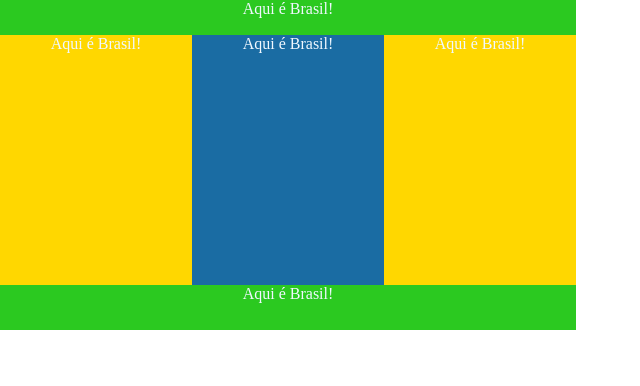
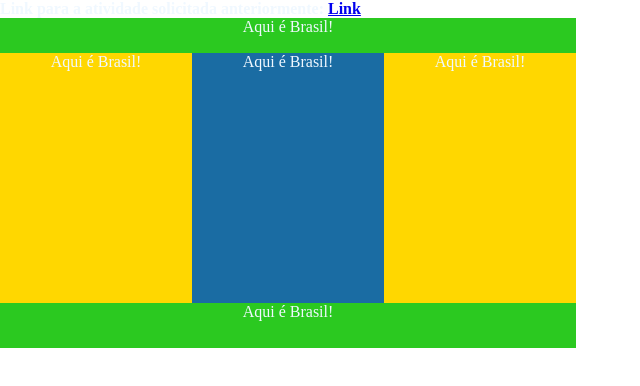
Before and after one commit to JotinhaSx/Joaopedro.web, a plain HTML site: page 09/index.html in a window 1280 px wide. Shown: the whole page, without its empty margins (0-640 px from the left). Drawn offline with Linux system fonts and the light colour scheme.

Commit message:
Update index.html

```diff
--- a/09/index.html
+++ b/09/index.html
@@ -52,6 +52,7 @@
 
         </head>
     <body>
+        <b>Link para a atividade solicitada anteriormente: <a href="https://jotinhasx.github.io/Joaopedro.web/09/"> Link </a></b>
         <div class="header">Aqui é Brasil! </div>
         <div>
         <div class="left">Aqui é Brasil!</div>
```
